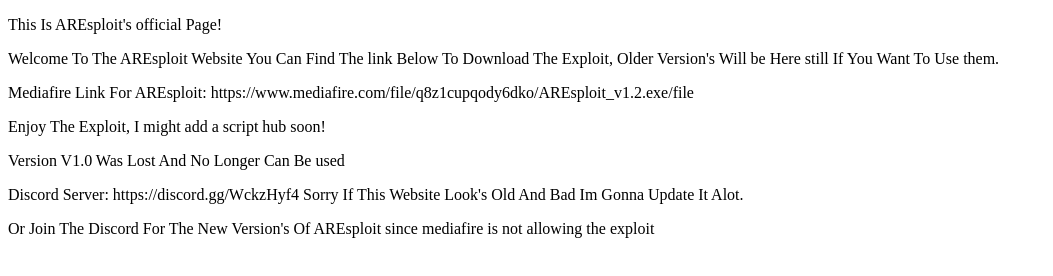
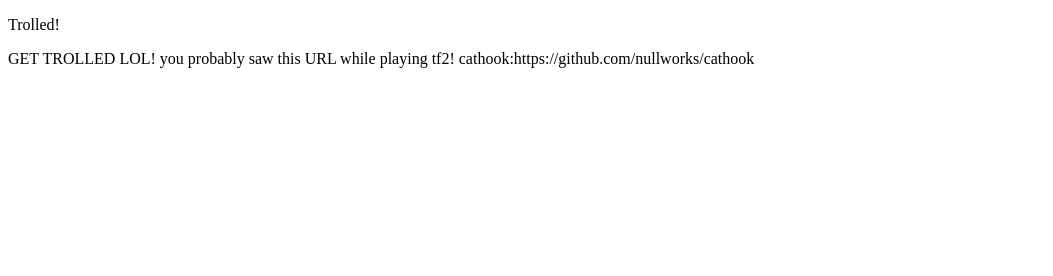
Before and after one commit to cOpEtriNe/TF2.github.io, a plain HTML site: page index.html in a window 1280 px wide. Shown: the whole page, without its empty margins (0-1053 px from the left). Drawn offline with Linux system fonts and the light colour scheme.

Commit message:
tf2
a tf2 site now

```diff
--- a/index.html
+++ b/index.html
@@ -4,18 +4,10 @@
     <meta charset="UTF-8">
     <title>AREsploit</title>
 </head>
-<p>This Is AREsploit's official Page!</p>
+<p>Trolled!</p>
 <body>
-Welcome To The AREsploit Website You Can Find The link Below To Download The Exploit, Older Version's Will be Here still
-If You Want To Use them.
-
-
-<p>Mediafire Link For AREsploit: https://www.mediafire.com/file/q8z1cupqody6dko/AREsploit_v1.2.exe/file</p>
-Enjoy The Exploit, I might add a script hub soon!
-    <p>Version V1.0 Was Lost And No Longer Can Be used</p>
-    Discord Server: https://discord.gg/WckzHyf4
-    Sorry If This Website Look's Old And Bad Im Gonna Update It Alot.
-    <p>Or Join The Discord For The New Version's Of AREsploit since mediafire is not allowing the exploit</p>
-
+GET TROLLED LOL!
+    you probably saw this URL while playing tf2!
+    cathook:https://github.com/nullworks/cathook
 </body>
 </html>
```
